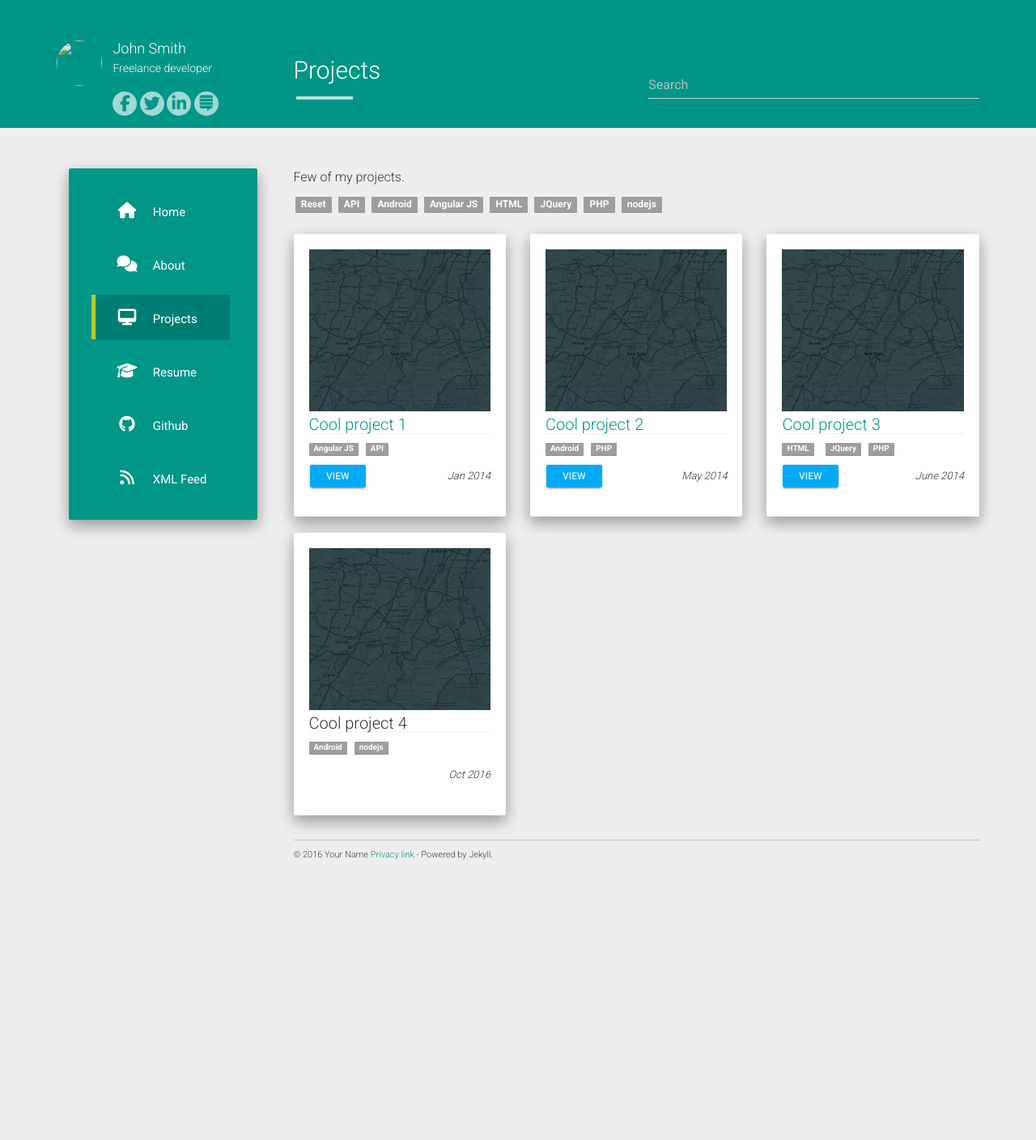
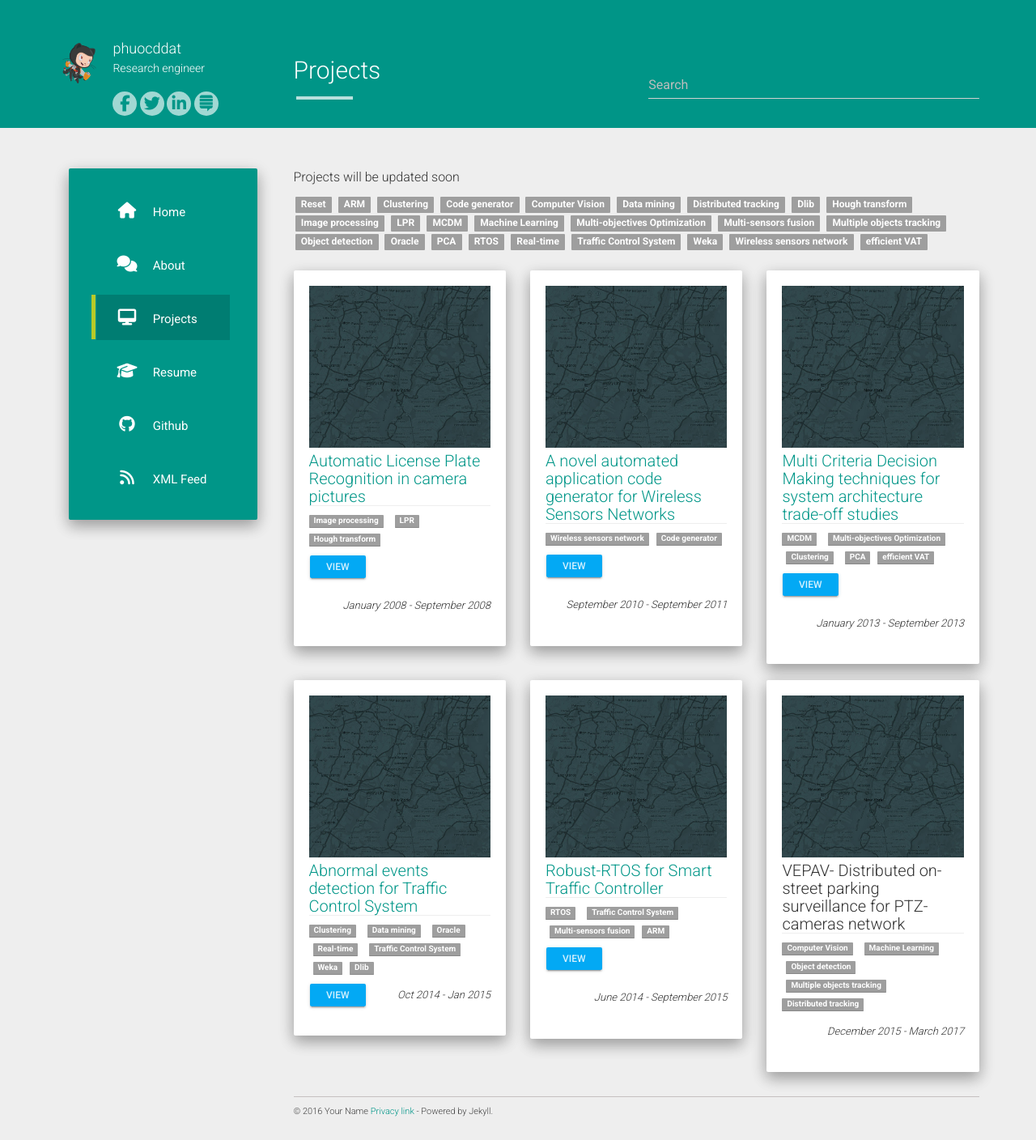
Before and after one commit to phuocddat/phuocddat.github.io, a Jekyll site: the page built from projects.md, in a window 1280 px wide. Shown: the whole page at 81% size. Built offline with Jekyll 4.4.1, drawn with Linux system fonts in a browser that asks for light colours; nearby versions of some CDN libraries; before the commit the page ends 1091 px from its top, so only the background shows below that.

Commit message:
Commit projects

```diff
--- a/_config.yml
+++ b/_config.yml
@@ -1,17 +1,17 @@
-title: John Smith
-description: My Personal Blog
-author: John Smith
-logo: /hcz-jekyll-blog/static/img/avatar.png
-github: https://github.com/codeasashu
-about: Freelance developer
+title: Phuoc Dat Doan
+description: My Personal Pages
+author: phuocddat
+logo: /phuocddat.github.io/static/img/avatar.png
+github: https://github.com/phuocddat
+about: Research engineer
 
 baseurl: ""
 url: ""
 
 allowsearch: true
 
-disqus_shortname: aboutashu
-google_analytics: UA-72862926-1
+disqus_shortname: phuocddat
+google_analytics:
 
 share:
   twitter_username: \#
--- a/_data/projects.json
+++ b/_data/projects.json
@@ -1,30 +1,44 @@
 [
 	{
-		"name": "Cool project 1",
+		"name": "Automatic License Plate Recognition in camera pictures",
 		"image": "placeholder.jpg",
 		"url": "#",
-		"date": "Jan 2014",
-		"tags": ["Angular JS","API"]
+		"date": "January 2008 - September 2008",
+		"tags": ["Image processing", "LPR", "Hough transform"]
 	},
 	{
-		"name": "Cool project 2",
+		"name": "A novel automated application code generator for Wireless Sensors Networks",
 		"image": "placeholder.jpg",
 		"url": "#",
-		"date": "May 2014",
-		"tags": ["Android","PHP"]
+		"date": "September 2010 - September 2011",
+		"tags": ["Wireless sensors network", "Code generator"]
 	},
 	{
-		"name": "Cool project 3",
+		"name": "Multi Criteria Decision Making techniques for system architecture trade-off studies",
 		"image": "placeholder.jpg",
 		"url": "#",
-		"date": "June 2014",
-		"tags": ["HTML","JQuery","PHP"]
+		"date": "January 2013 - September 2013",
+		"tags": ["MCDM","Multi-objectives Optimization", "Clustering", "PCA", "efficient VAT"]
 	},
 	{
-		"name": "Cool project 4",
+		"name": "Abnormal events detection for Traffic Control System",
 		"image": "placeholder.jpg",
-		"date": "Oct 2016",
-		"tags": ["Android","nodejs"]
+		"url": "#",
+		"date": "Oct 2014 - Jan 2015",
+		"tags": ["Clustering", "Data mining", "Oracle", "Real-time", "Traffic Control System", "Weka", "Dlib"]
+	},
+	{
+		"name": "Robust-RTOS for Smart Traffic Controller",
+		"image": "placeholder.jpg",
+		"url": "#",
+		"date": "June 2014 - September 2015",
+		"tags": ["RTOS", "Traffic Control System", "Multi-sensors fusion", "ARM"]
+	},
+	{
+		"name": "VEPAV- Distributed on-street parking surveillance for PTZ-cameras network",
+		"image": "placeholder.jpg",
+		"date": "December 2015 - March 2017",
+		"tags": ["Computer Vision", "Machine Learning", "Object detection", "Multiple objects tracking", "Distributed tracking"]
 	}
 
 ]
--- a/projects.md
+++ b/projects.md
@@ -4,4 +4,4 @@ title: Projects
 permalink: /projects/
 ---
 
-Few of my projects.
+Projects will be updated soon
```
Also changed, not shown: about.md (+1 -5 lines), README.md.
